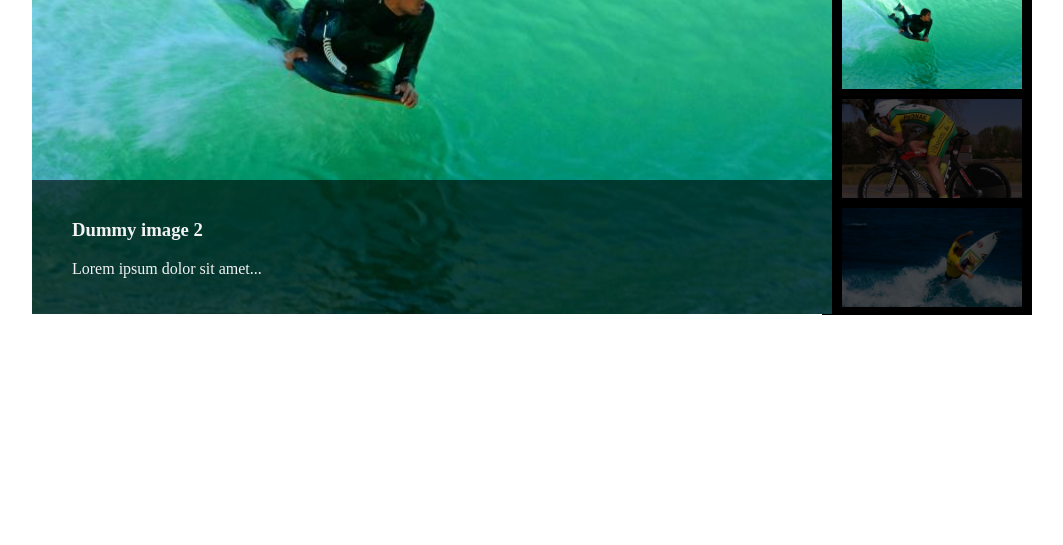
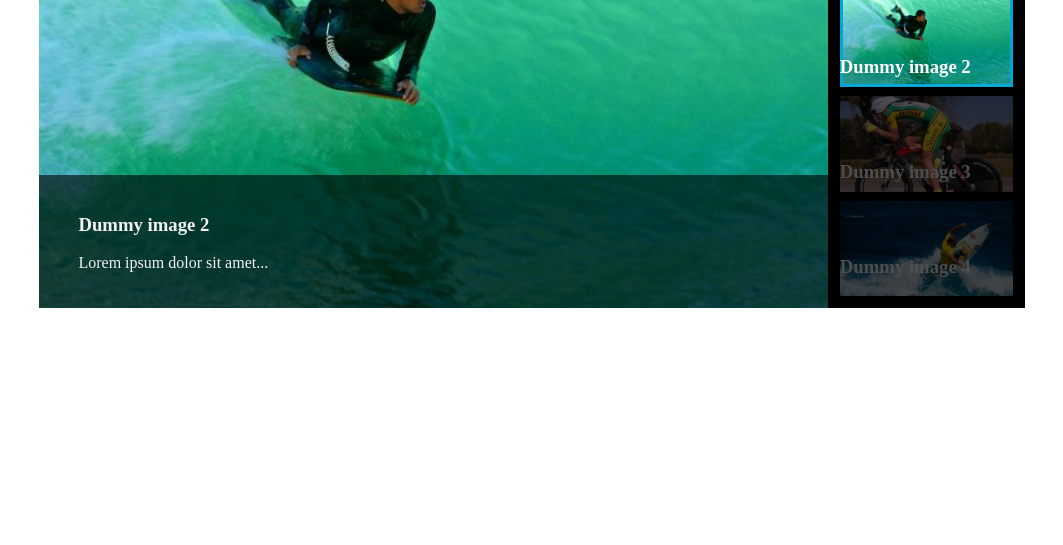
Before and after one commit to fredrikbergqvist/fab-slideshow, a plain HTML site: page demo/index.html in a window 1280 px wide. Shown: the part 255-800 px from the top of the page, without its empty margins (108-1171 px from the left). Drawn offline with nearby package versions, Linux system fonts and the light colour scheme.

Commit message:
Preview area pretty much done

```diff
--- a/demo/css/style.css
+++ b/demo/css/style.css
@@ -4,5 +4,25 @@ body{
 
 main{
     margin: 0 auto;
-    max-width: 1000px;
+    width: 986px;
 }
+
+.fab-slideshow{
+    width: 986px;
+}
+
+.fab-slideshow-preview{
+    padding: 12px;
+}
+.fab-slideshow-preview-item{
+    position: relative;
+}
+
+.fab-slideshow-preview-item img{
+    margin-bottom: 9px;
+}
+.fab-slideshow-preview-item:first-child img{
+}
+.fab-slideshow-preview-item:last-child img{
+    margin-bottom: 0;
+}
--- a/demo/index.html
+++ b/demo/index.html
@@ -2,6 +2,7 @@
 <html>
 <head>
     <title>fab-slideshow Demo</title>
+    <link href="https://raw.github.com/necolas/normalize.css/master/normalize.css" rel="stylesheet"/>
     <link href="../src/fab-slideshow.css" rel="stylesheet"/>
     <link href="css/style.css" rel="stylesheet"/>
 </head>
--- a/src/fab-slideshow.css
+++ b/src/fab-slideshow.css
@@ -4,6 +4,7 @@
 .fab-slideshow p,
 .fab-slideshow span,
 .fab-slideshow img,
+.fab-slideshow nav,
 .fab-slideshow ul,
 .fab-slideshow li{
     -moz-box-sizing: border-box;
@@ -16,6 +17,7 @@
     width: 100%;
     color: #fff;
     background-color: #000;
+    overflow: hidden;
 }
 
 .fab-slideshow .selected{
@@ -61,28 +63,27 @@
     width: 20%;
     float:right;
     background-color: #000;
-    padding-left: 1%;
 }
 .fab-slideshow-preview-item{
     width: 100%;
     display: block;
+    overflow: hidden;
+    opacity: 0.3;
 }
 .fab-slideshow-preview-item img{
     float:left;
     width: 100%;
-    padding: 2.5% 5%;
-}
-.fab-slideshow-preview-item:first-child img{
-    padding-top: 4%;
-}
-.fab-slideshow-preview-item:last-child img{
-    padding-bottom: 4%;
-}
-
-.fab-slideshow-preview-item{
-    opacity: 0.3;
 }
 
 .fab-slideshow-preview-item.selected{
     opacity: 1;
 }
+.fab-slideshow-preview-item.selected img{
+    border: 3px solid #00A6D6;
+}
+
+.fab-slideshow-preview-item-text{
+    position: absolute;
+    left: 0;
+    bottom:0;
+}
--- a/src/fab-slideshow.js
+++ b/src/fab-slideshow.js
@@ -69,9 +69,10 @@
                 thisPlugin.$elem.removeClass("playing").addClass("stopped");
             },
             setSlideAsSelected: function($slide){
+                if($slide.hasClass("selected")){return;}
+
                 //Remove selected css class on current slide
                 thisPlugin.slideshow.deselectCurrentSlide();
-
 
                 //Set slide as selected
                 thisPlugin.$selectedItem = $slide;
@@ -123,6 +124,7 @@
         previewWindow: {
             init: function(){
                 thisPlugin.previewWindow.gui.renderPreviewWindow();
+                thisPlugin.previewWindow.handlers.previewItemMouseOver();
             },
             $previewWindow: {},
             gui: {
@@ -134,7 +136,7 @@
                 },
                 generatePreviewItem: function(){
                     var item, i, imgSrc, name,
-                        itemTemplate = "<li class='fab-slideshow-preview-item slide-{2} {3}'><img src='{0}' alt='{1}' /></li>",
+                        itemTemplate = "<li class='fab-slideshow-preview-item slide-{2} {3}' data-slide='{2}'><img src='{0}' alt='{1}' /><div class='fab-slideshow-preview-item-text'><h3>{1}</h3></div></li>",
                         items = "",
                         selectedClass = "";
                     for(i = 0; i < thisPlugin.slideItems.length; i++){
@@ -152,8 +154,20 @@
                     thisPlugin.previewWindow.$previewWindow.find(".slide-" + slideNumber).addClass("selected");
                 }
             },
-            events:{
+            handlers:{
+                previewItemMouseOver: function(){
+                    thisPlugin.previewWindow.$previewWindow.on("mouseover", ".fab-slideshow-preview-item", thisPlugin.previewWindow.callbacks.previewItemMouseOver);
+                }
+            },
+            callbacks:{
+                previewItemMouseOver: function(){
+                    var $this = $(this),
+                        slideNumber = $this.data("slide"),
+                        $slide = $(thisPlugin.slideItems.get(slideNumber));
 
+                    thisPlugin.slideshow.setSlideAsSelected($slide);
+                    thisPlugin.previewWindow.gui.setPreviewItemAsSelected(slideNumber);
+                }
             }
         }
     };
```
